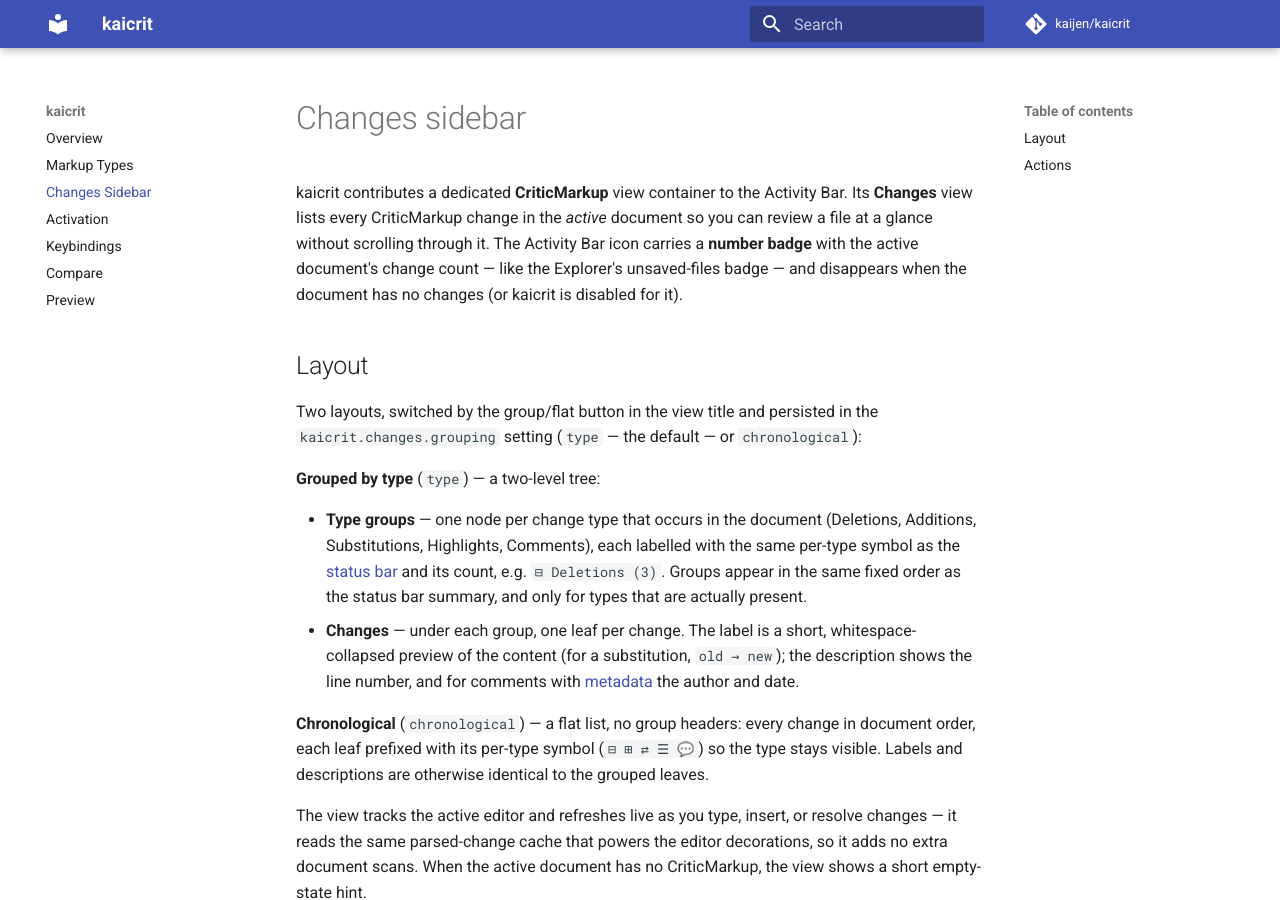
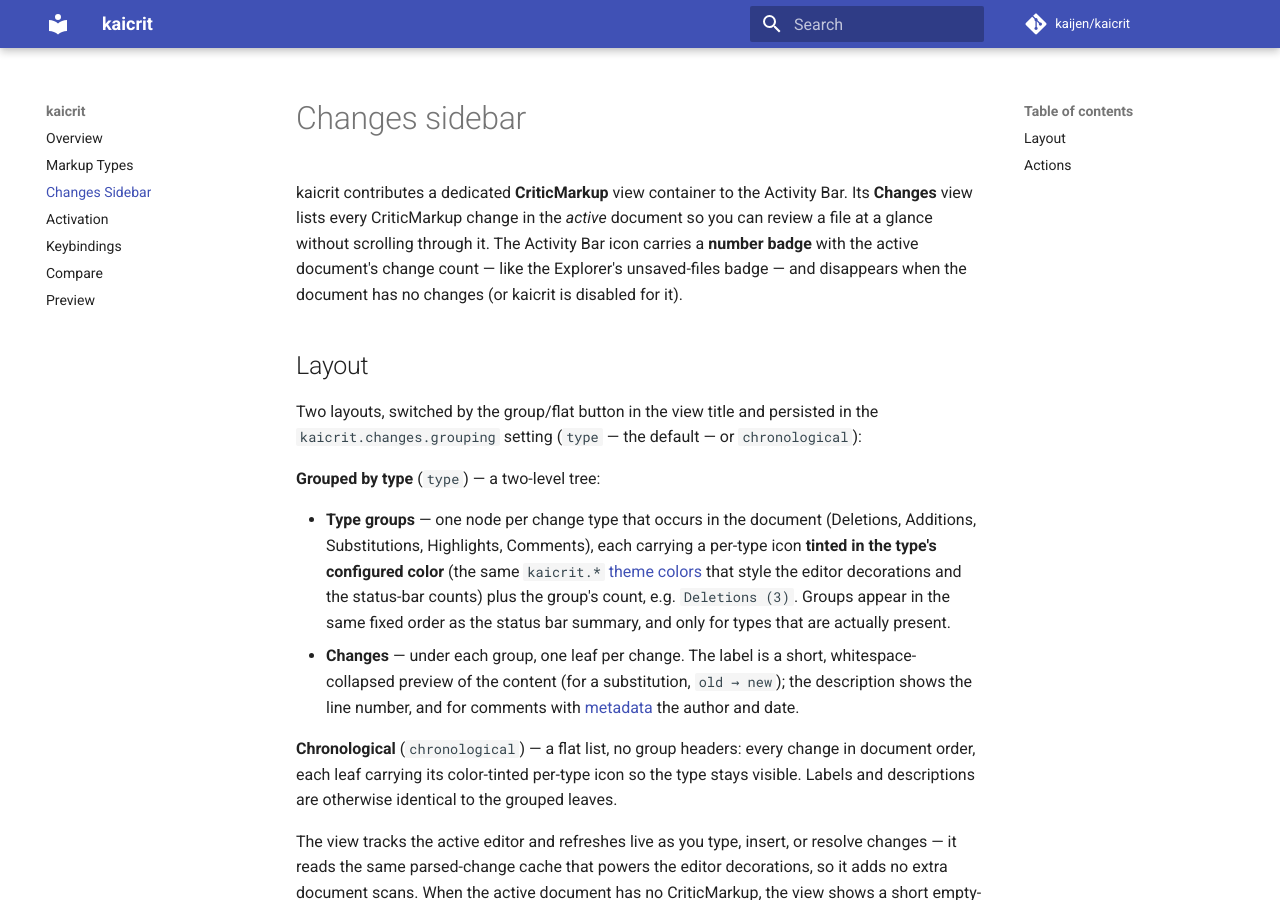
Before and after one commit to kaijen/kaicrit, an MkDocs documentation site: the page built from docs/overview.md, in a window 1280 px wide and 900 px high. Built offline with MkDocs 1.6.1 and Material for MkDocs 9.7.7, drawn with Linux system fonts in a browser that asks for light colours; comment, search, counter and statistics services are not loaded; the version menu is left out.

Commit message:
feat(edit): Tint sidebar type icons and status-bar counts with configured colors
The Changes sidebar's type groups (and chronological leaves) now carry a
codicon ThemeIcon tinted with the type's kaicrit.* ThemeColor instead of an
uncolorable label glyph, and the status-bar summary is split into one
StatusBarItem per type (a single item supports only one color) so each count
is tinted the same way. Highlight/comment use their background colors, matching
the overview-ruler choice, since their gray foregrounds don't read standing
alone.

https://claude.ai/code/session_01SXVGTvPnDLF5S3Asf2d6ju

```diff
--- a/docs/overview.md
+++ b/docs/overview.md
@@ -16,19 +16,21 @@ in the `kaicrit.changes.grouping` setting (`type` — the default — or
 **Grouped by type** (`type`) — a two-level tree:
 
 - **Type groups** — one node per change type that occurs in the document
-  (Deletions, Additions, Substitutions, Highlights, Comments), each labelled
-  with the same per-type symbol as the [status bar](index.md) and its count,
-  e.g. `⊟ Deletions (3)`. Groups appear in the same fixed order as the status
-  bar summary, and only for types that are actually present.
+  (Deletions, Additions, Substitutions, Highlights, Comments), each carrying a
+  per-type icon **tinted in the type's configured color** (the same `kaicrit.*`
+  [theme colors](markup.md#colors) that style the editor
+  decorations and the status-bar counts) plus the group's count, e.g.
+  `Deletions (3)`. Groups appear in the same fixed order as the status bar
+  summary, and only for types that are actually present.
 - **Changes** — under each group, one leaf per change. The label is a short,
   whitespace-collapsed preview of the content (for a substitution,
   `old → new`); the description shows the line number, and for comments with
   [metadata](markup.md#comment-metadata-author--date) the author and date.
 
 **Chronological** (`chronological`) — a flat list, no group headers: every
-change in document order, each leaf prefixed with its per-type symbol
-(`⊟ ⊞ ⇄ ☰ 💬`) so the type stays visible. Labels and descriptions are otherwise
-identical to the grouped leaves.
+change in document order, each leaf carrying its color-tinted per-type icon so
+the type stays visible. Labels and descriptions are otherwise identical to the
+grouped leaves.
 
 The view tracks the active editor and refreshes live as you type, insert, or
 resolve changes — it reads the same parsed-change cache that powers the editor
```
Also changed, not shown: CHANGELOG.md (+8 -0 lines), CLAUDE.md (+3 -3 lines), README.md (+5 -3 lines), docs/markup.md (+3 -1 lines), 2 other files.
